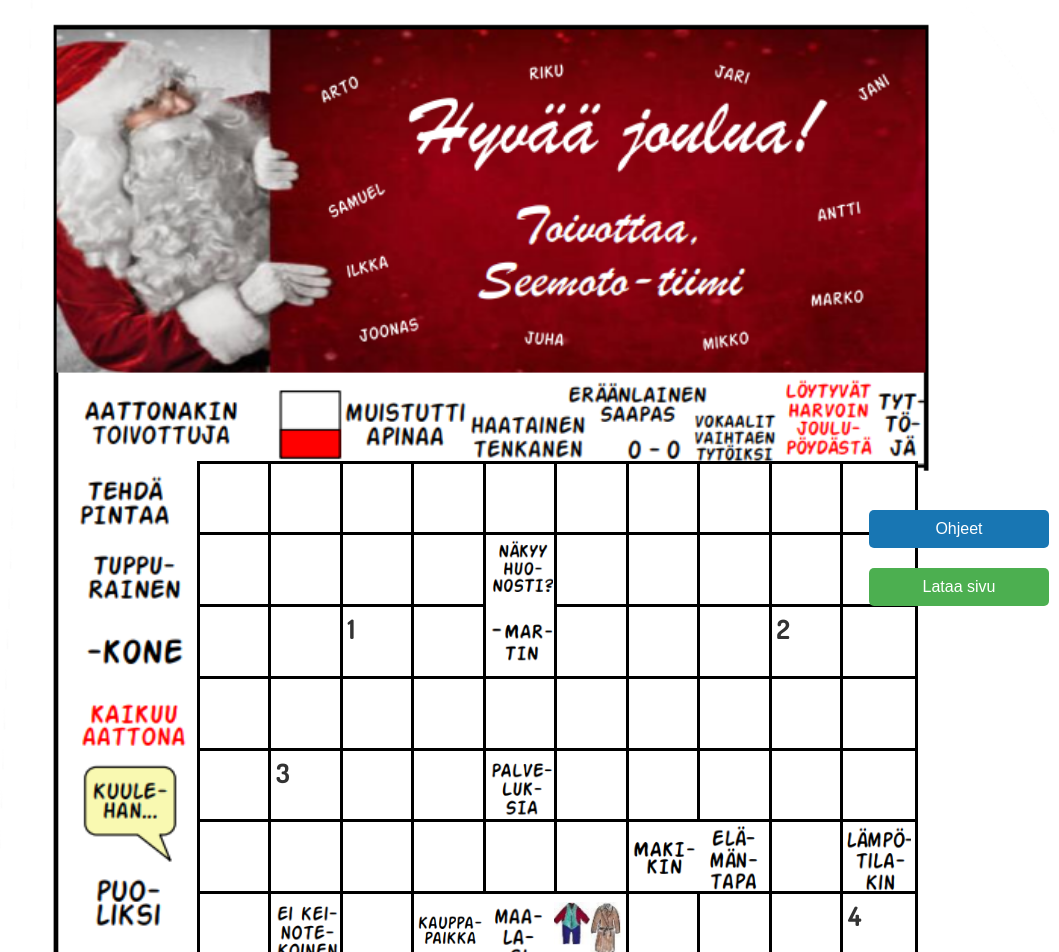
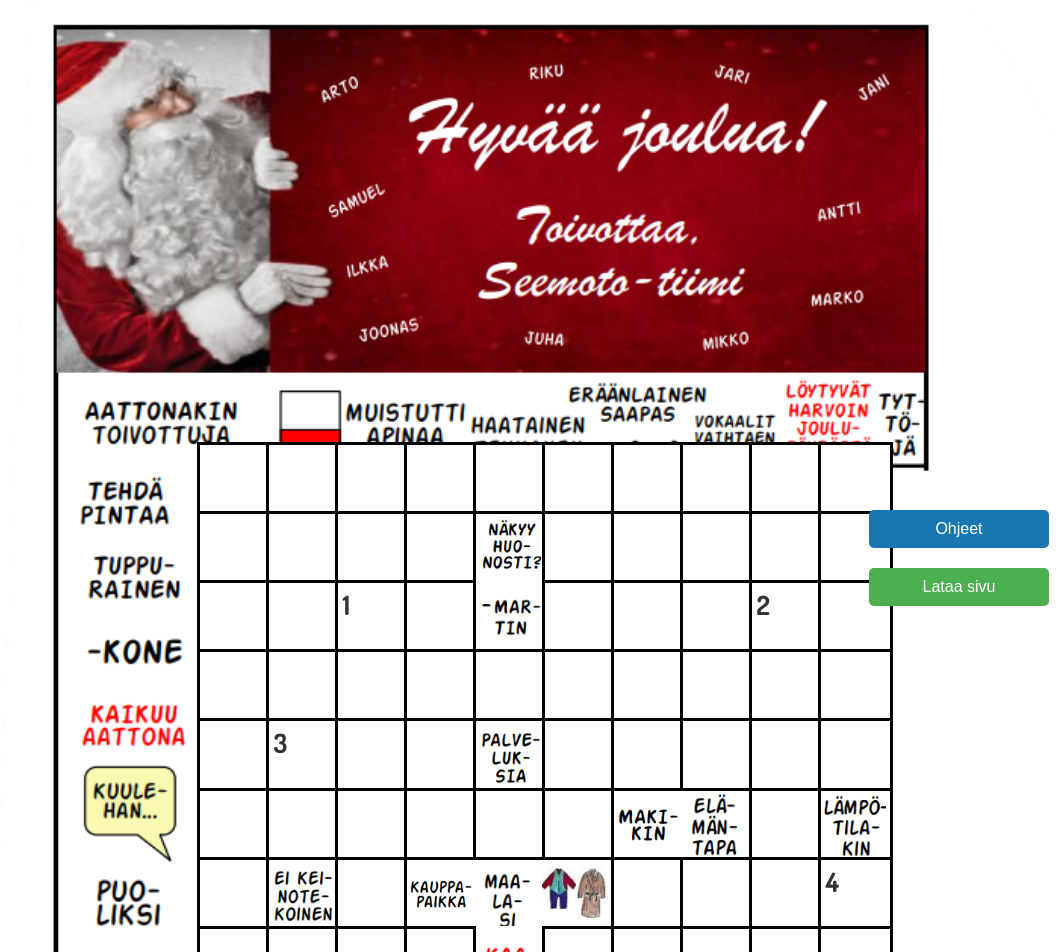
Before and after one commit to DeveloperWizard83/ristikko2021, a React (Vite) app: page / in a window 1280 px wide. Shown: the top 952 px of the page, without its empty margins (221-1280 px from the left). Built offline with nearby package versions, Linux system fonts and the light colour scheme.

Commit message:
Paranneltu mobiiliasetuksia

```diff
--- a/src/CrosswordGrid.css
+++ b/src/CrosswordGrid.css
@@ -86,11 +86,24 @@
   .grid-container {
     grid-template-rows: repeat(11, 71.8px); /* Example to adjust row height based on viewport height */
     grid-template-columns: repeat(10, 71.5px);
-    top: 4.8%;
+    top: 4.5%;
   }
 }
 
-
+@media (max-height: 800px) {
+  .grid-container {
+    grid-template-rows: repeat(11, 69.2px); /* Example to adjust row height based on viewport height */
+    grid-template-columns: repeat(10, 69px);
+    top: 3.4%;
+  }
+}
+@media (max-height: 750px) {
+  .grid-container {
+    grid-template-rows: repeat(11, 71.8px); /* Example to adjust row height based on viewport height */
+    grid-template-columns: repeat(10, 71.5px);
+    top: 4.5%;
+  }
+}
 
 .special-1{
   background-image: url('assets/images/1-kysymys.png');
```
